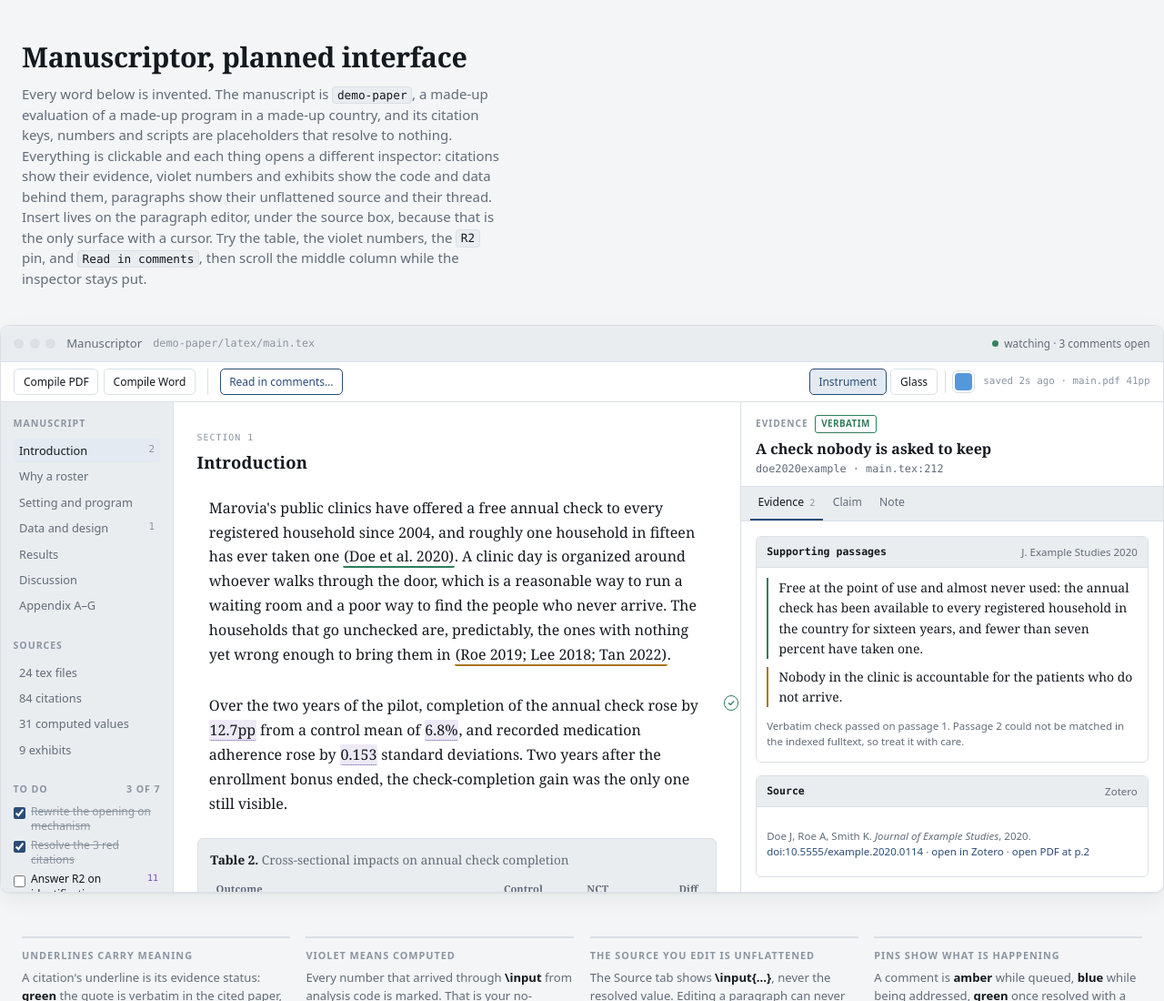
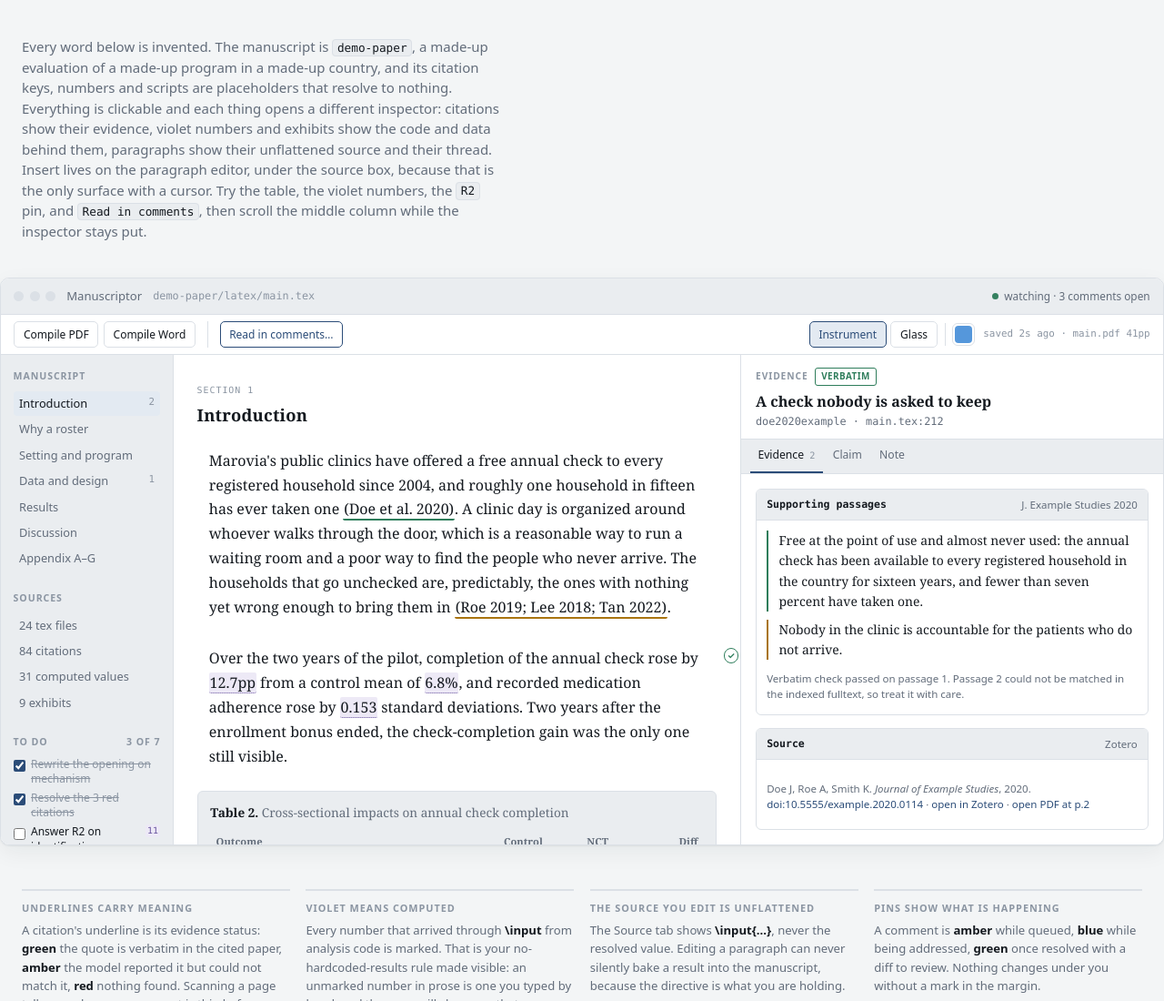
Before and after one commit to bbdaniels/manuscriptor, a plain HTML site: page docs/interface-mockup.html in a window 1280 px wide. Shown: the top 1100 px of the page at 91% size. Drawn offline with Linux system fonts and the light colour scheme.

Commit message:
De-name negative-state limits in README; drop the mockup's explainer header
Co-Authored-By: Claude Fable 5 <noreply@anthropic.com>
Claude-Session: https://claude.ai/code/session_01AsPUMcpPPuMRJ9E7jYDu1Y

```diff
--- a/docs/interface-mockup.html
+++ b/docs/interface-mockup.html
@@ -1,4 +1,4 @@
-<title>Manuscriptor — planned interface</title>
+<title>Manuscriptor interface demo</title>
 <style>
   :root {
     --h:214; --sat:1;
@@ -329,7 +329,6 @@
 </style>
 
 <div class="note">
-  <h1>Manuscriptor, planned interface</h1>
   <p>Every word below is invented. The manuscript is <span class="kbd">demo-paper</span>, a made-up evaluation of a made-up program in a made-up country, and its citation keys, numbers and scripts are placeholders that resolve to nothing. Everything is clickable and each thing opens a different inspector: citations show their evidence, violet numbers and exhibits show the code and data behind them, paragraphs show their unflattened source and their thread. Insert lives on the paragraph editor, under the source box, because that is the only surface with a cursor. Try the table, the violet numbers, the <span class="kbd">R2</span> pin, and <span class="kbd">Read in comments</span>, then scroll the middle column while the inspector stays put.</p>
 </div>
 
```
Also changed, not shown: README.md.
